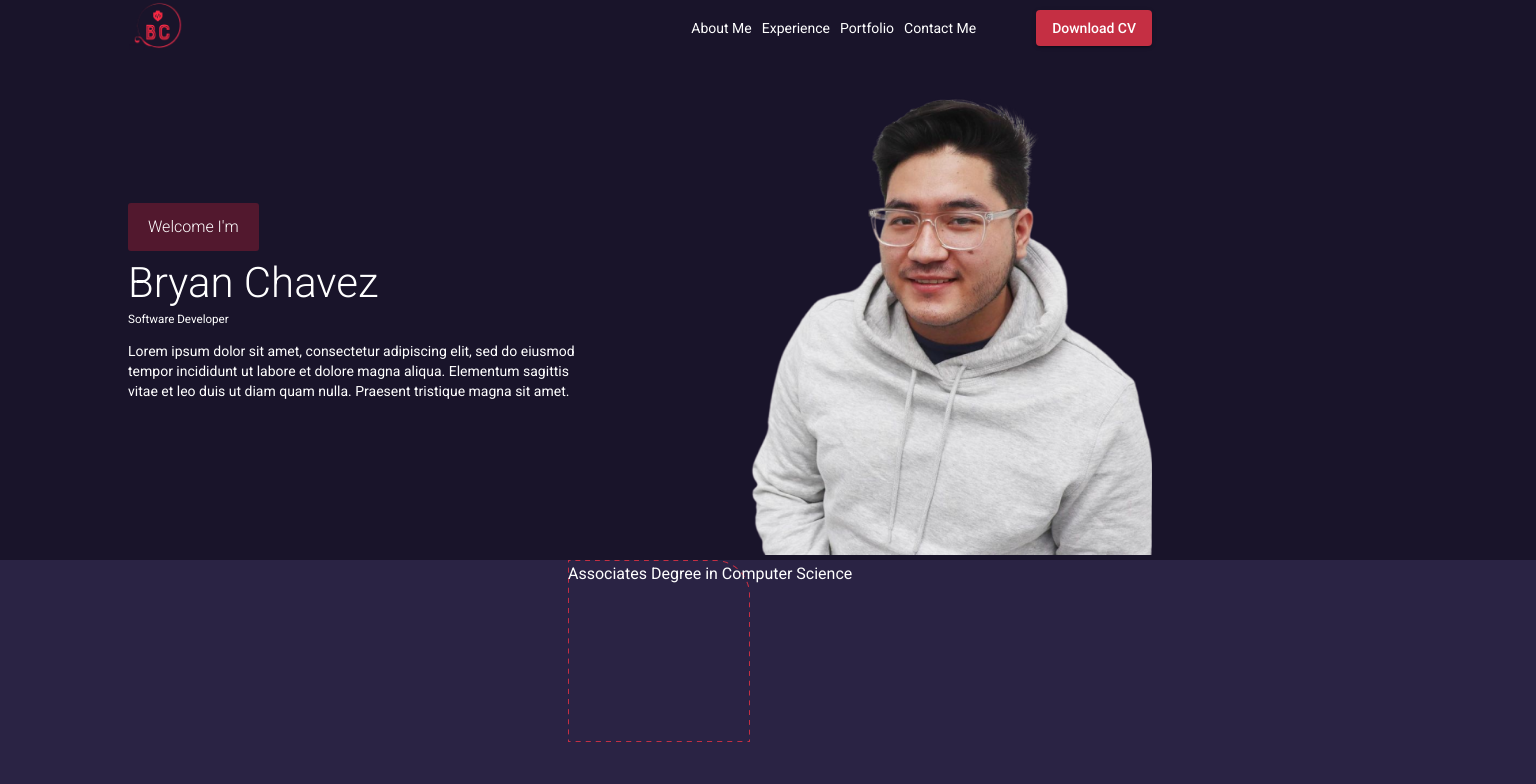
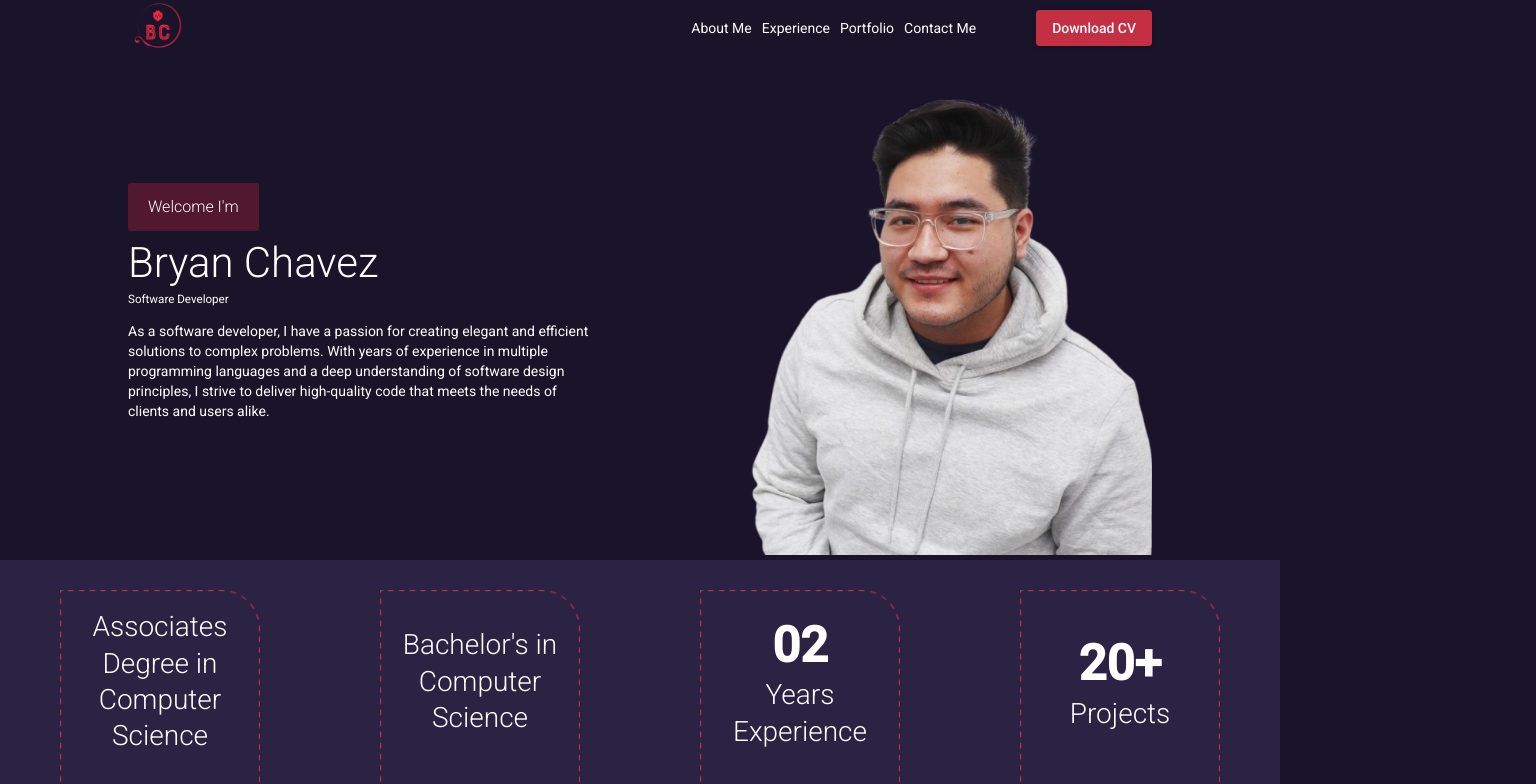
Before and after one commit to Chavez102/Portfolio_FrontEnd, an Angular app in the folder Portfolio/: page /#/about-me in a window 1280 px wide. Shown: the top 784 px of the page, 1536 px wide, since content can reach past the window. Built offline with nearby package versions, Linux system fonts and the light colour scheme; no server answers.

Commit message:
adding details

```diff
--- a/Portfolio/src/app/app.component.html
+++ b/Portfolio/src/app/app.component.html
@@ -1,5 +1,5 @@
 <div id="master-page-container">
   <app-navbar></app-navbar>
   <router-outlet></router-outlet>
-
+  <app-footer></app-footer>
 </div>
--- a/Portfolio/src/app/app.module.ts
+++ b/Portfolio/src/app/app.module.ts
@@ -19,6 +19,7 @@ import { routingComponents } from './app-routing.module';
 import { PortfolioPageComponent } from './components/portfolio-page/portfolio-page.component';
 import { ContactMePageComponent } from './components/contact-me-page/contact-me-page.component';
 import { NotFoundPageComponent } from './components/not-found-page/not-found-page.component';
+import { FooterComponent } from './components/footer/footer.component';
 
 @NgModule({
   declarations: [
@@ -30,6 +31,7 @@ import { NotFoundPageComponent } from './components/not-found-page/not-found-pag
     PortfolioPageComponent,
     ContactMePageComponent,
     NotFoundPageComponent,
+    FooterComponent,
 
   ],
   imports: [
--- a/Portfolio/src/app/components/about-me-page/about-me-page.component.css
+++ b/Portfolio/src/app/components/about-me-page/about-me-page.component.css
@@ -36,33 +36,46 @@ h1{
     font-weight: lighter;
 }
 
-#summary-container{
+.summary-container{
     background-color: #2A2344;
-    width: calc(100% + 20%);
+    width: 100%;
     margin-left: -10%;
     position: absolute;
     display: flex;
     justify-content: space-around;
-}
 
-#summary-box{
-    width: 10%;
-    /* border: 1px dashed #000;
-    border-style: dashed;
-    border-width: 1px;
-    border-spacing: 3px; */
-    width: 400px;
-    height: 400px;
-    /* dashed border */
+    padding-top: 30px;
+    padding-bottom: 30px;
 
-    background-image: url('../../../assets/images/dashedRectangle.png');
-    /* background-image: url('src/'); */
-    background-repeat: no-repeat;
-
-    /* border-width: 1px;
-border-style: dashed;
-border-color: #C52F43;
-border-radius: 0px 40px 0px 0px; */
 
 
 }
+
+.summary-box{
+
+    height: 200px;
+    width: 200px;
+
+    background-image: url('../../../assets/images/dashedRectangle.png');
+    background-size: cover;
+    background-repeat: no-repeat;
+
+    display: flex;
+    justify-content: center;
+    flex-direction: column;
+
+}
+
+.summary-box-text{
+   text-align: center;
+   font-weight: lighter;
+   font-size: 2em;
+   line-height: 1.3;
+}
+
+.summary-box-text-number{
+   margin-bottom: 0;
+   font-size: 3.5em;
+   font-weight: bolder;
+
+}
--- a/Portfolio/src/app/components/about-me-page/about-me-page.component.html
+++ b/Portfolio/src/app/components/about-me-page/about-me-page.component.html
@@ -4,10 +4,9 @@
         <h3 id="welcome-header" >Welcome I'm</h3>
         <h1>Bryan Chavez</h1>
         <h5>Software Developer</h5>
-        <p>Lorem ipsum dolor sit amet, consectetur adipiscing elit, sed do eiusmod
-            tempor incididunt ut labore et dolore magna aliqua. Elementum sagittis vitae et leo
-            duis ut diam quam nulla. Praesent tristique magna sit
-            amet.
+        <p>As a software developer, I have a passion for creating elegant and efficient solutions to complex problems.
+            With years of experience in multiple programming languages and a deep understanding of software design principles,
+            I strive to deliver high-quality code that meets the needs of clients and users alike.
         </p>
     </div>
 
@@ -17,12 +16,23 @@
     </div>
 </div>
 
-<div id="summary-container">
+<div class="summary-container">
+    <div class ="summary-box">
+        <h3 class= "summary-box-text">Associates Degree in Computer Science</h3>
+    </div>
 
-    <h3 id="summary-box">Associates Degree in Computer Science</h3>
-    <!-- <h3 id="summary-box">Bachelor's in Computer Science</h3>
-    <h3 id="summary-box">02 Years Experience</h3>
-    <h3 id="summary-box">20+ Projects</h3> -->
+    <div class ="summary-box">
+        <h3 class= "summary-box-text">Bachelor's in Computer Science</h3>
+    </div>
+    <div class ="summary-box">
+        <h3 class ="summary-box-text summary-box-text-number">02</h3>
+        <h3 class = "summary-box-text">Years Experience </h3>
+    </div>
+    <div class ="summary-box">
+        <h3 class ="summary-box-text summary-box-text-number">20+</h3>
+        <h3 class= "summary-box-text">Projects</h3>
+    </div>
+
 
 
 </div>
--- /dev/null
+++ b/Portfolio/src/app/components/footer/footer.component.html
@@ -0,0 +1,2 @@
+<p>footer works!</p>
+<h1>FOOTER HERE</h1>
--- /dev/null
+++ b/Portfolio/src/app/components/footer/footer.component.ts
@@ -0,0 +1,15 @@
+import { Component, OnInit } from '@angular/core';
+
+@Component({
+  selector: 'app-footer',
+  templateUrl: './footer.component.html',
+  styleUrls: ['./footer.component.css']
+})
+export class FooterComponent implements OnInit {
+
+  constructor() { }
+
+  ngOnInit(): void {
+  }
+
+}
--- a/Portfolio/src/app/components/navbar/navbar.component.css
+++ b/Portfolio/src/app/components/navbar/navbar.component.css
@@ -2,7 +2,6 @@
     display: flex;
     flex-direction: row;
     justify-content: space-between;
-
 
 }
 
```
Also changed, not shown: Portfolio/src/app/components/footer/footer.component.css (added), 1 other file (tests, documents, lock files or other folders).
